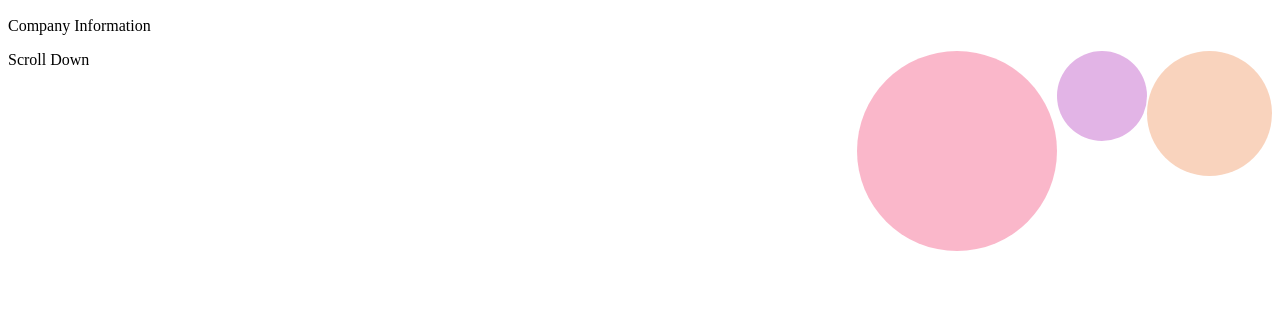
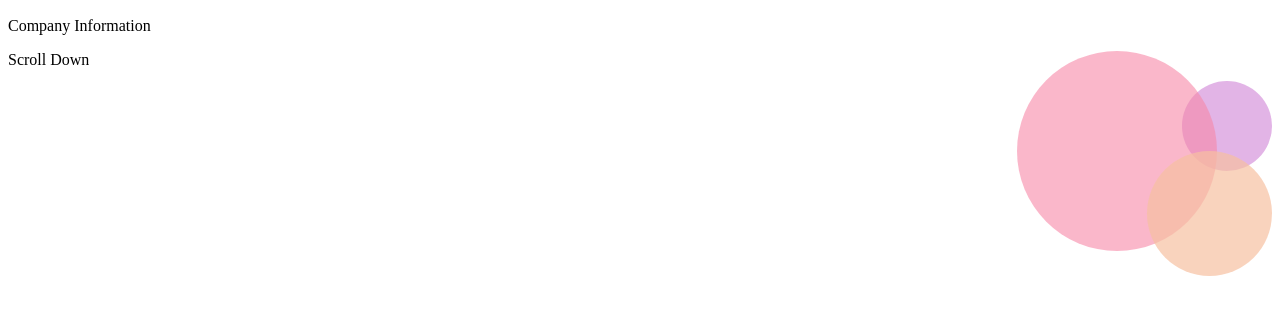
Before and after one commit to tltrotte/BootcampLabs, a plain HTML site: page Html Lab 1/index.html in a window 1280 px wide. Shown: the part 244-558 px from the top of the page. Drawn offline with Linux system fonts and the light colour scheme.

Commit message:
Overlap circles

```diff
--- a/Html Lab 1/index.html
+++ b/Html Lab 1/index.html
@@ -3,6 +3,7 @@
 <head>
   <title> Chirpus Inc </title>
   <link rel="stylesheet" type= "text/css" href = "styles.css">
+  <link rel="stylesheet" href="https://fonts.googleapis.com/css?family=Open+Sans">
 </head>
 <body>
 
--- a/Html Lab 1/styles.css
+++ b/Html Lab 1/styles.css
@@ -21,6 +21,10 @@ font-size: 100%;
       border-radius: 75px;
       background-color: rgba(247, 193, 162, 0.7) /* Orange Circle */;
       float: right;
+	    margin-left: -155px;
+	    margin-top: 100px;
+      z-index: 2;
+      position: relative;
     }
 .circle2 {
           width:90px;
@@ -30,6 +34,10 @@ font-size: 100%;
           border-radius: 50px;
           background-color: rgba(207, 130, 213, 0.6) /*purple circle */;
           float: right;
+          margin-left: -35px;
+          margin-top: 30px;
+          z-index: -1;
+
         }
   .circle3 {
               width: 200px;
@@ -39,6 +47,8 @@ font-size: 100%;
               border-radius: 100px;
               background-color: rgba(247, 136, 167, 0.6) /* pink circle */;
               float: right;
+              z-index: -2;
+
             }
 footer {
   display: block
```
